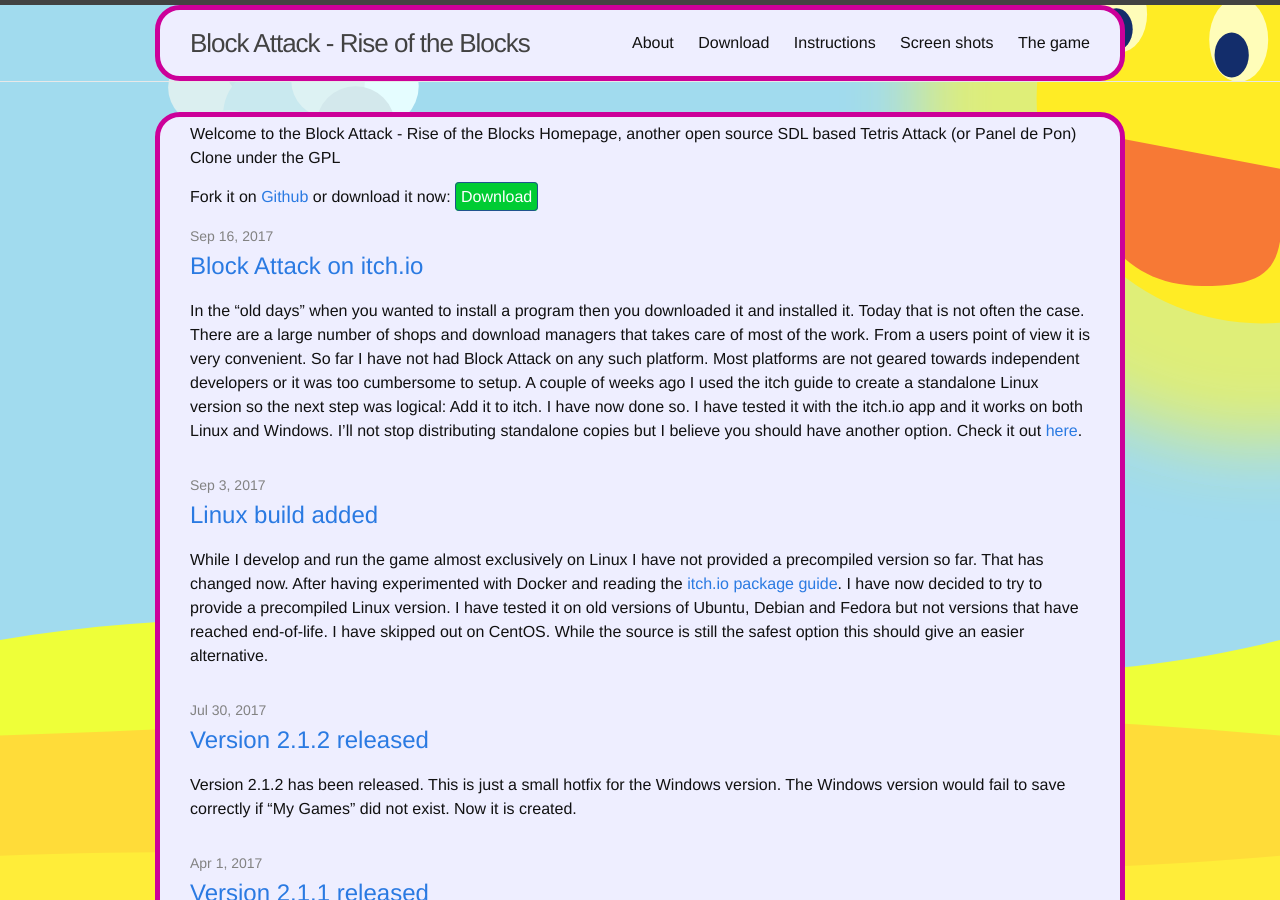
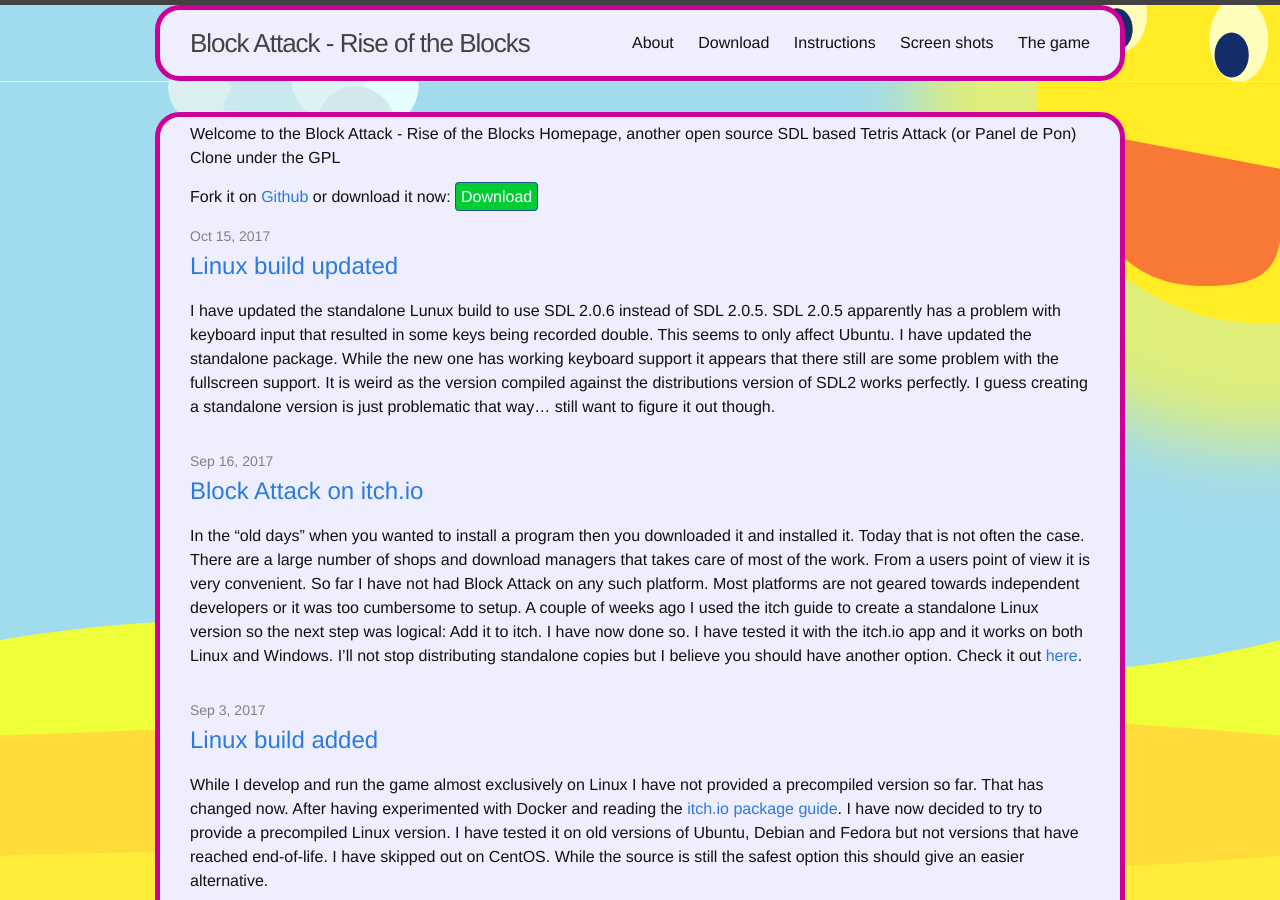
Before and after one commit to blockattack/blockattack-www, a Jekyll site: the page built from index.html, in a window 1280 px wide and 900 px high. Built offline with Jekyll 4.4.1, drawn with Linux system fonts in a browser that asks for light colours.

Commit message:
Updated the Linux version

```diff
--- /dev/null
+++ b/_posts/2017-10-15-linux_build_updated.markdown
@@ -0,0 +1,7 @@
+---
+layout: post
+title: "Linux build updated"
+date: 2017-10-15
+catagories: news
+---
+I have updated the standalone Lunux build to use SDL 2.0.6 instead of SDL 2.0.5. SDL 2.0.5 apparently has a problem with keyboard input that resulted in some keys being recorded double. This seems to only affect Ubuntu. I have updated the standalone package. While the new one has working keyboard support it appears that there still are some problem with the fullscreen support. It is weird as the version compiled against the distributions version of SDL2 works perfectly. I guess creating a standalone version is just problematic that way... still want to figure it out though.
--- a/download.md
+++ b/download.md
@@ -8,7 +8,7 @@ Welcome to the download page. It is here the real stuff are.
 
 # Version 2.1.2 (recommended):
 
-[Linux no-installer 2.1.2](https://github.com/blockattack/blockattack-game/releases/download/v2.1.2/blockattack-linux-2.1.2-1.tar.bz2){:class="download-link"}
+[Linux no-installer 2.1.2](https://github.com/blockattack/blockattack-game/releases/download/v2.1.2/blockattack-linux-2.1.2-2.tar.bz2){:class="download-link"}
 
 [Windows installer 2.1.2](https://github.com/blockattack/blockattack-game/releases/download/v2.1.2/blockattack-installer-2.1.2.exe){:class="download-link"}
 
```
